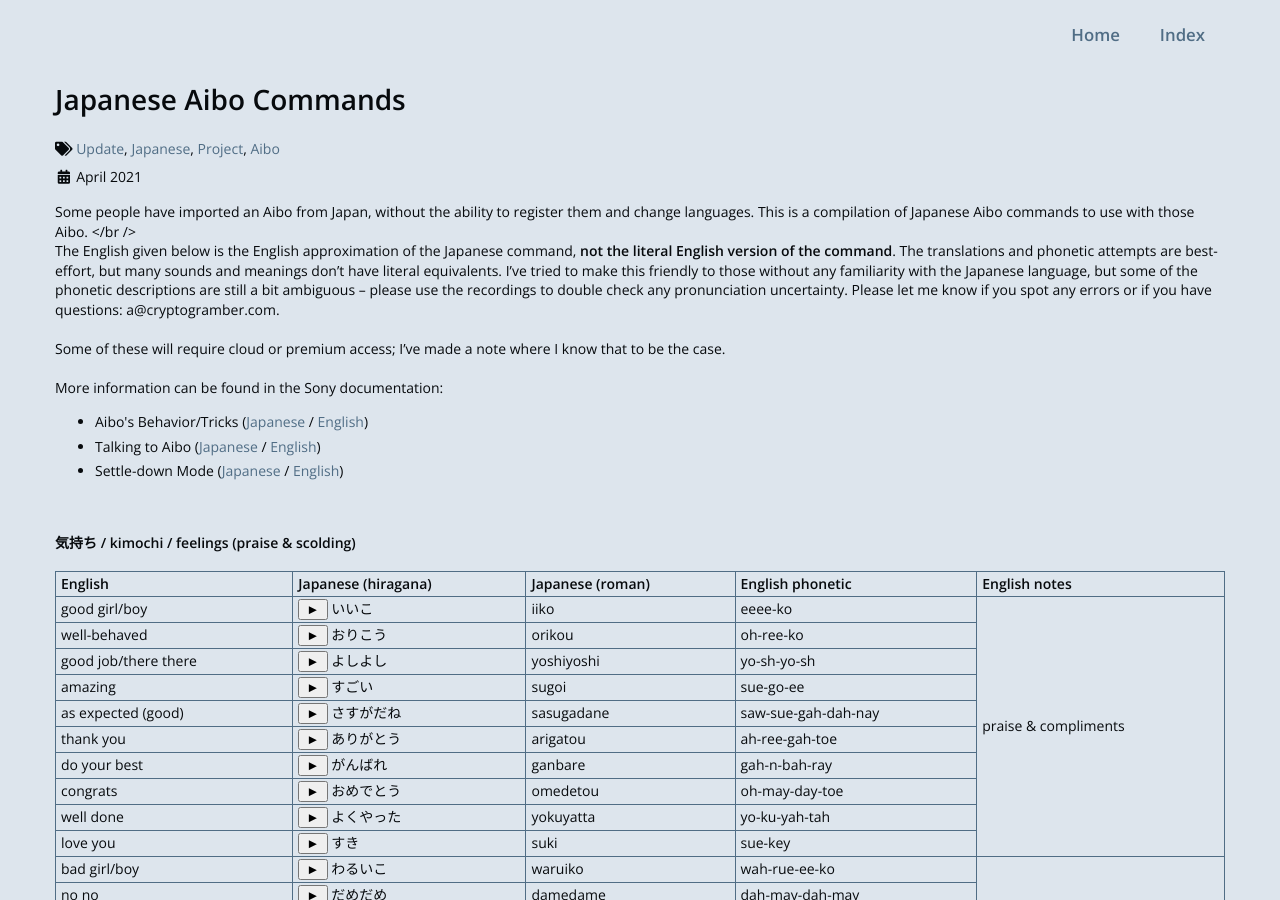
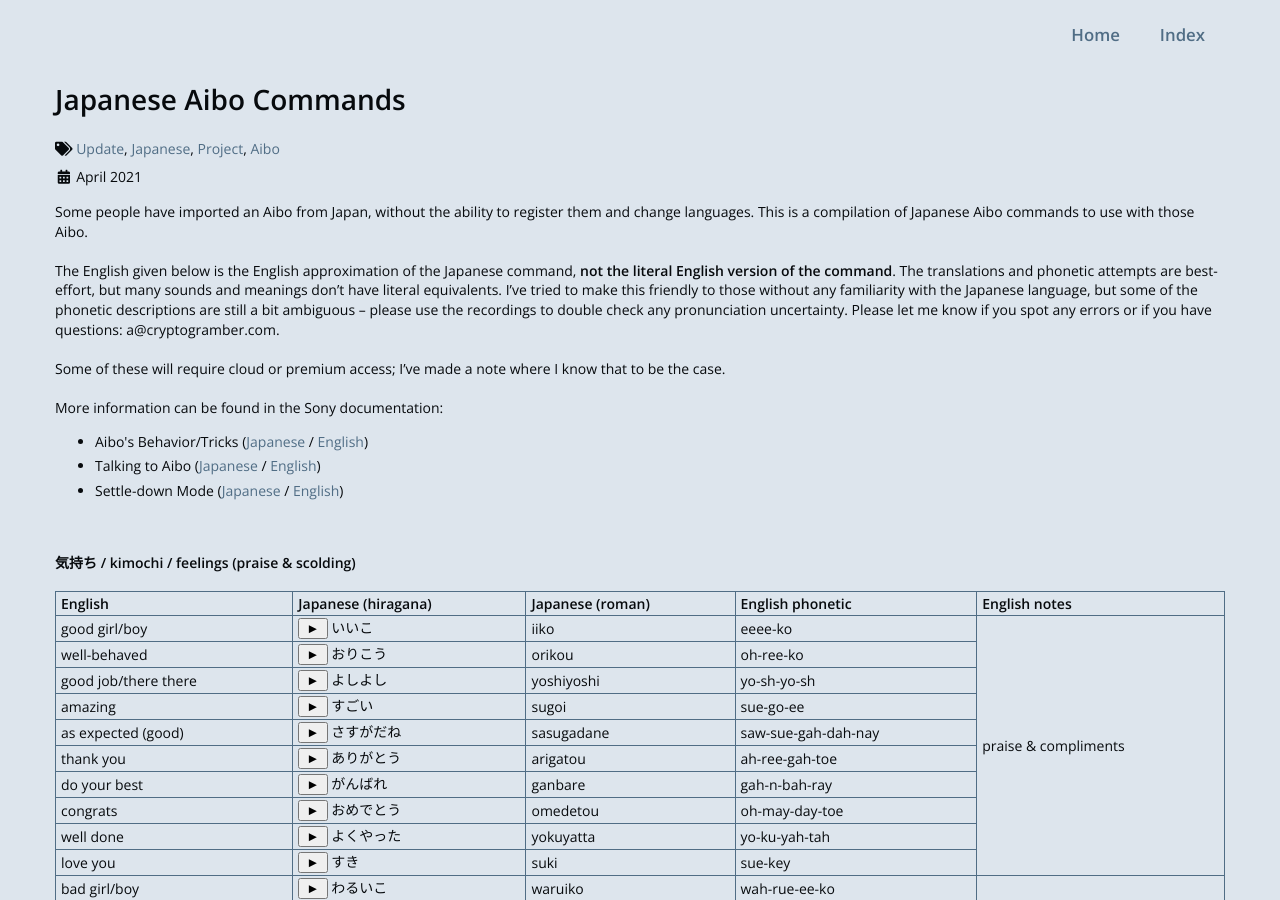
Before and after one commit to kairozu/kairozu.github.io, a Jekyll site: the page built from updates/_posts/2021-04-15-aibo-japanese.md, in a window 1280 px wide and 900 px high. Built offline with Jekyll 4.4.1, drawn with Linux system fonts in a browser that asks for light colours; nearby versions of some CDN libraries.

```diff
--- a/updates/_posts/2021-04-15-aibo-japanese.md
+++ b/updates/_posts/2021-04-15-aibo-japanese.md
@@ -20,7 +20,7 @@
 }
 </script>
 Some people have imported an Aibo from Japan, without the ability to register them and change languages. This is a compilation of Japanese Aibo commands to use with those Aibo.
-</br /><br />
+<br /><br />
 The English given below is the English approximation of the Japanese command, <b>not the literal English version of the command</b>. The translations and phonetic attempts are best-effort, but many sounds and meanings don't have literal equivalents. I've tried to make this friendly to those without any familiarity with the Japanese language, but some of the phonetic descriptions are still a bit ambiguous -- please use the recordings to double check any pronunciation uncertainty. Please let me know if you spot any errors or if you have questions: a@cryptogramber.com.
 <br /><br />
 Some of these will require cloud or premium access; I've made a note where I know that to be the case.
```
